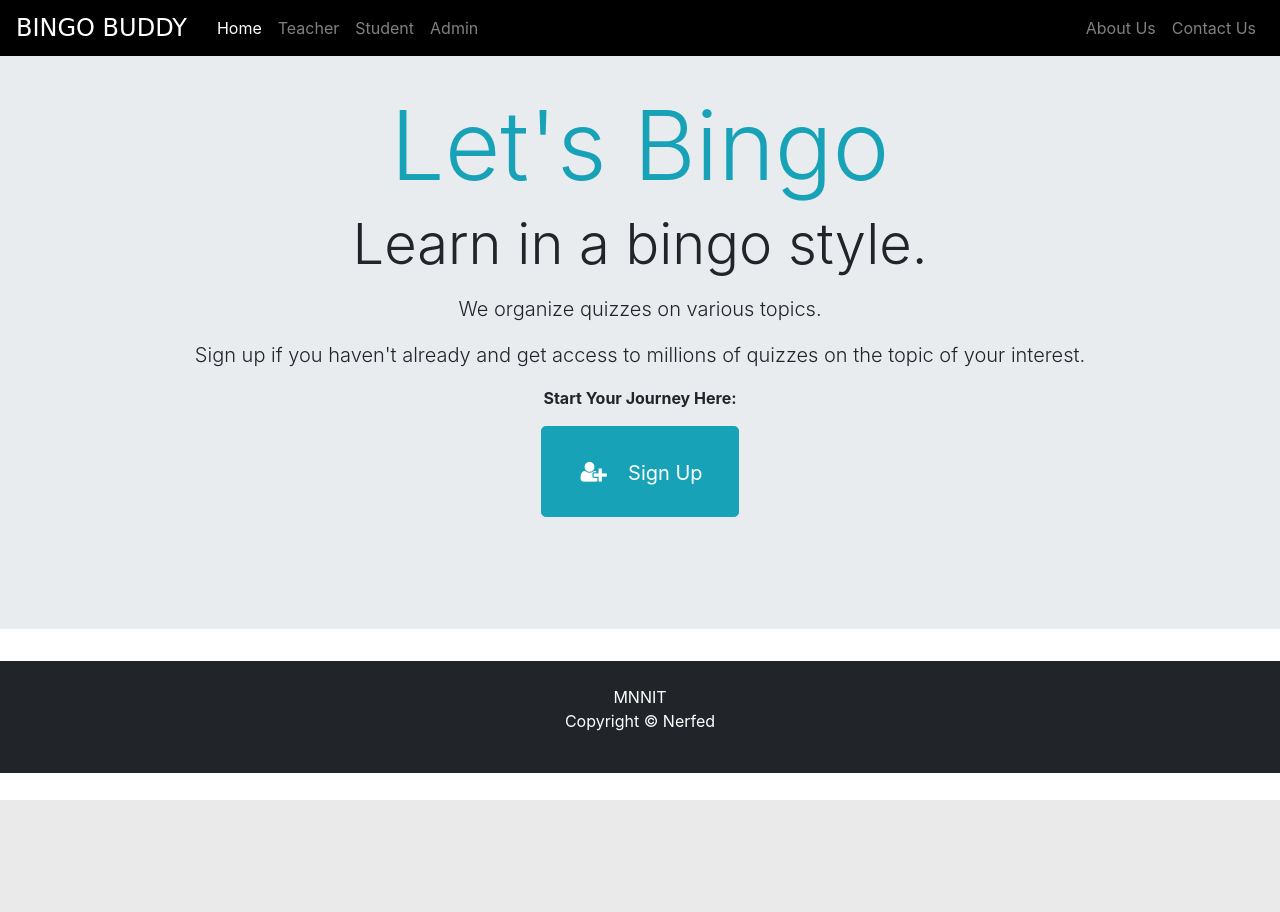
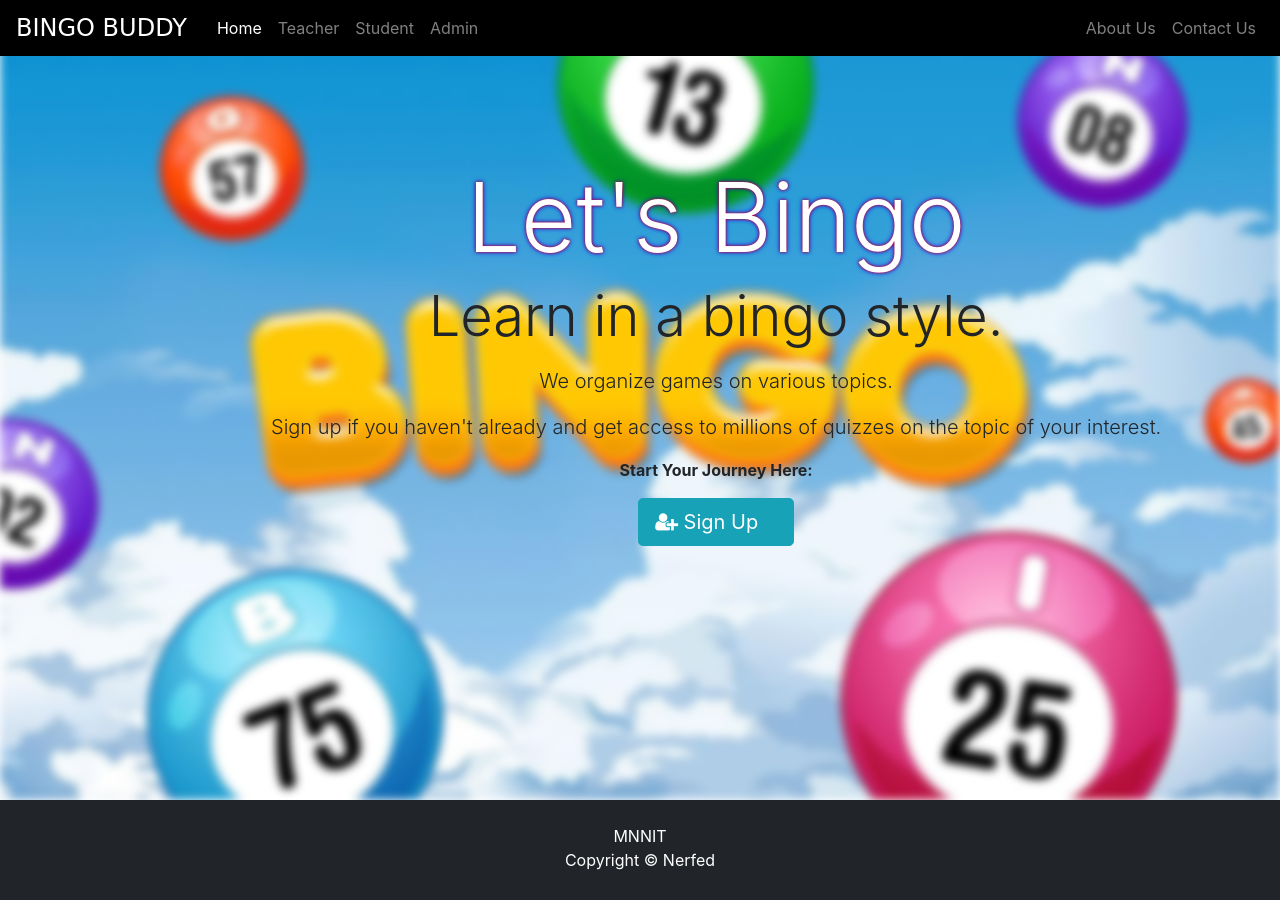
Before and after one commit to Rekha-Pal/Bingo-Buddy, a Django app: page / in a window 1280 px wide. Before the commit the page ends 800 px from the top, so only its background shows below. Run offline with Django 3.2, Linux system fonts and the light colour scheme; some libraries are stand-ins or nearby versions.

Commit message:
UI fixed

```diff
--- a/templates/quiz/footer.html
+++ b/templates/quiz/footer.html
@@ -12,31 +12,18 @@
    Social section
 -----------------------------------------*/
     footer {
-      padding: 0px 0px 0px 0px;
+      /* padding: 0px 0px 0px 0px; */
+      /* padding-bottom: 0px; */
       background-color: #212529;
       margin: 0px;
+      height: 100px;
+      bottom: 0;
+      width: 100%;
+      position: absolute;
+      top: 100%;
     }
-
-    .fa {
-      padding: 20px;
-      font-size: 23px;
-      width: 60px;
-      text-align: center;
-      text-decoration: none;
-      margin: 5px 2px;
-      border-radius: 50%;
-    }
-
-    .fa:hover {
-      opacity: 0.5;
-      text-decoration: none;
-    }
-
-
-
     p {
       text-align: center;
-
     }
   </style>
 </head>
--- a/templates/quiz/index.html
+++ b/templates/quiz/index.html
@@ -3,31 +3,50 @@
 <html lang="en" dir="ltr">
 
 <style>
-  .jumbotron{
-    margin-bottom: 0px;
+  body , html{
+    height: 100%;
   }
+
+  .bgimage {
+    background-image: url("../../static/image/index.jpg");
+    height: 100%;
+    width: 100%;
+    background-position: center;
+    background-repeat: no-repeat;
+    background-size: cover;
+    filter: blur(5px);
+    position: absolute;
+    top: 0;
+    left: 0;
+  }
+
+section {
+  position: absolute;
+  z-index: 2;
+  top: 20%;
+  left: 20%;
+  }
+  h1 {
+    color: white;
+    text-shadow: 0 0 3px #FF0000, 0 0 5px #0000FF;
+  }
+
 </style>
 <body>
   {% include "quiz/navbar.html" %}
-<br>
-<section id="section-jumbotron" class="jumbotron jumbotron-fluid d-flex justify-content-center align-items-center">
+<br><br>
+<div class="bgimage"><</div>
+<section id="section-jumbotron" class="jumbotron-fluid d-flex justify-content-center align-items-center">
   <div class="container text-center">
-    <h1 class="display-1 text-info">Let's Bingo</h1>
+    <h1 class="display-1">Let's Bingo</h1>
     <p class="display-4 d-none d-sm-block">Learn in a bingo style.</p>
-    <p class="lead">We organize quizzes on various topics.</p>
-
-
-
+    <p class="lead">We organize games on various topics.</p>
     <p class="lead">Sign up if you haven't already and get access to millions of quizzes on the topic of your interest.</p>
     <p><strong> Start Your Journey Here:</strong></p>
     <a href="/student/studentsignup" class="btn btn-lg btn-info" style="padding-right: 35px;"><i class="fa fa-user-plus" aria-hidden="true"></i> Sign Up</a>
-
-    <br><br><br>
   </div>
 </section>
-  {% include "quiz/footer.html" %}
-
-
+{% include "quiz/footer.html" %}
 </body>
 
 </html>
```
Also changed, not shown: templates/student/ended.html (+11 -5 lines), templates/student/play_game.html (+3 -4 lines), templates/student/studentclick.html (+21 -4 lines), templates/teacher/teacherclick.html (+20 -4 lines), db.sqlite3, static/image/index.jpg (added), static/image/studentclickbg.jpg (added), static/image/teacherclickbg.jpg (added).
